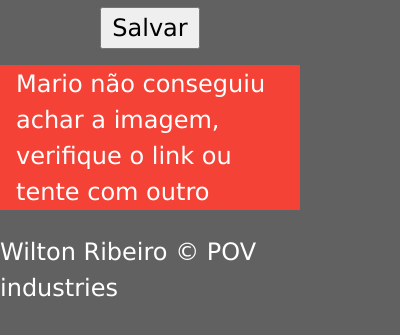
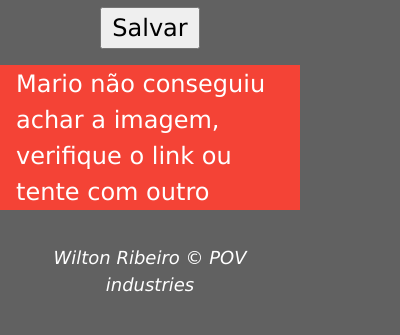
Before and after one commit to 100ze/opa_mario, a browser extension: page popup.html in a window 400 px wide. Shown: the part 177-512 px from the top of the page. Drawn offline with nearby package versions, Linux system fonts and the light colour scheme.

Commit message:
style footer

```diff
--- a/popup.html
+++ b/popup.html
@@ -31,6 +31,10 @@
       margin: 0 auto;
       margin-top: 10px;
     }
+
+    p {
+      font-style: italic;
+    }
   </style>
 </head>
 
@@ -47,8 +51,8 @@
       <div class="w3-panel w3-red">Mario não conseguiu achar a imagem, verifique o link ou tente com outro</div>
     </section>
   </main>
-  <footer>
-    <p>Wilton Ribeiro &copy; POV industries</p>
+  <footer class="w3-container w3-section w3-large">
+    <p class="w3-center">Wilton Ribeiro &copy; POV industries</p>
   </footer>
 </body>
 
```
